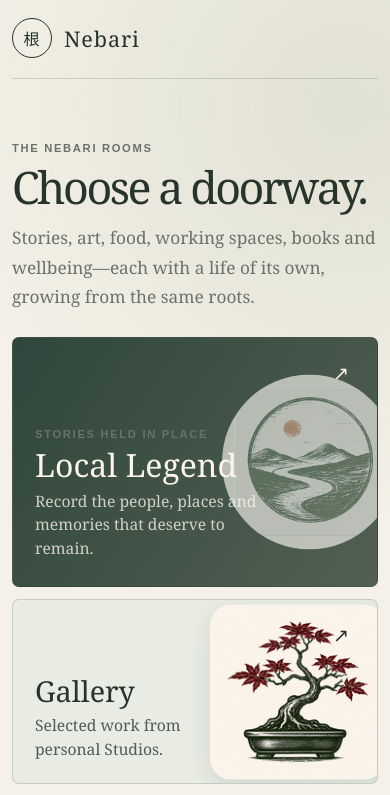
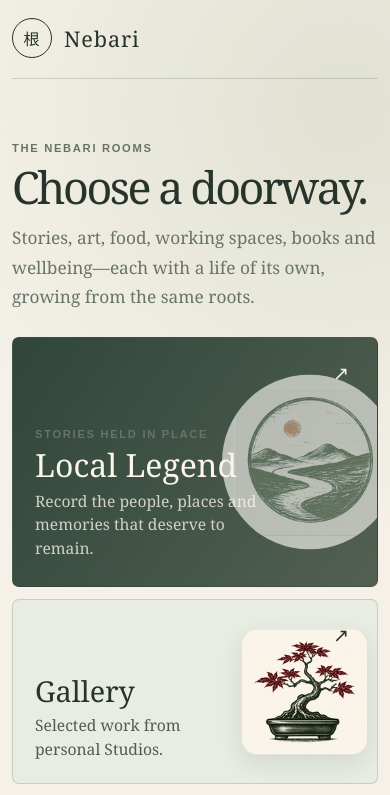
Before and after one commit to the-archives-com/nebari.com.au, a Next.js app: page / in a window 390 px wide. Shown: the top 795 px of the page. Built offline with nearby package versions, Linux system fonts and the light colour scheme.

Commit message:
Match Gallery icon dimensions to other rooms

```diff
--- a/app/globals.css
+++ b/app/globals.css
@@ -48,7 +48,6 @@ a:hover .arrow { transform: translate(2px,-2px); }
 .room-card .card-copy { max-width: 45%; }
 .room-card .card-copy strong { font-size: clamp(1.8rem,4vw,2.65rem); }
 .room-image { position: absolute; right: 14px; top: 50%; width: 150px; height: 150px; transform: translateY(-50%); object-fit: cover; border-radius: 12%; box-shadow: 0 9px 24px rgba(38,52,44,.11); }
-.room-card.gallery .room-image { right: 12px; width: 210px; height: 210px; }
 .gallery { background: #e8ece3; }
 .kitchen { background: #efe2d2; }
 .studio { background: #e6e0d8; }
@@ -68,7 +67,6 @@ footer { padding-top: 22px; border-top: 1px solid var(--line); }
   .room-grid { grid-template-columns: 1fr; gap: 12px; margin-top: 12px; }
   .room-card { min-height: 185px; padding: 22px; }
   .room-image { width: 125px; height: 125px; right: 10px; }
-  .room-card.gallery .room-image { right: -8px; width: 175px; height: 175px; }
   .room-card .card-copy { max-width: 48%; }
   footer { align-items: flex-start; gap: 8px; flex-direction: column; }
 }
```
